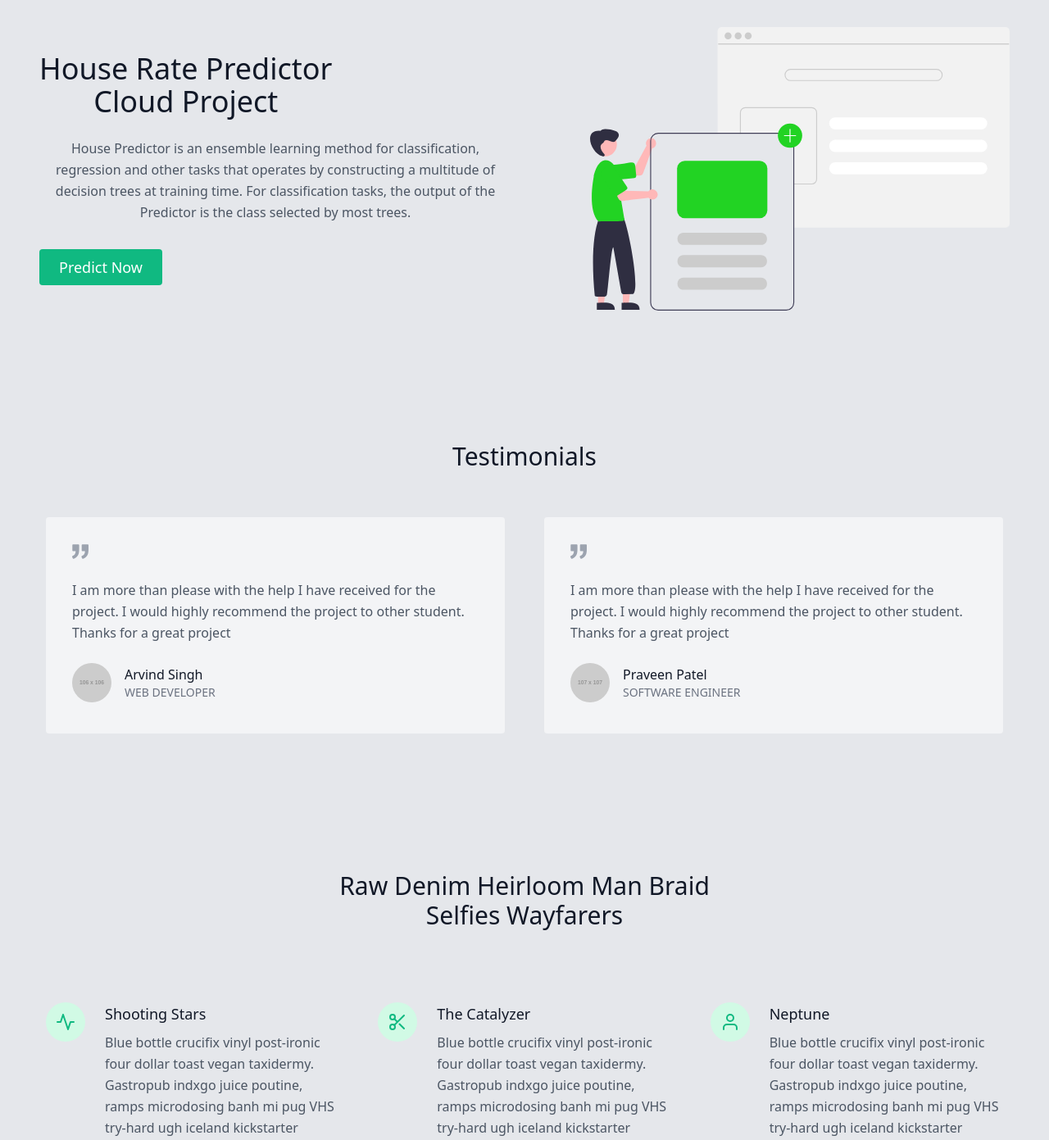
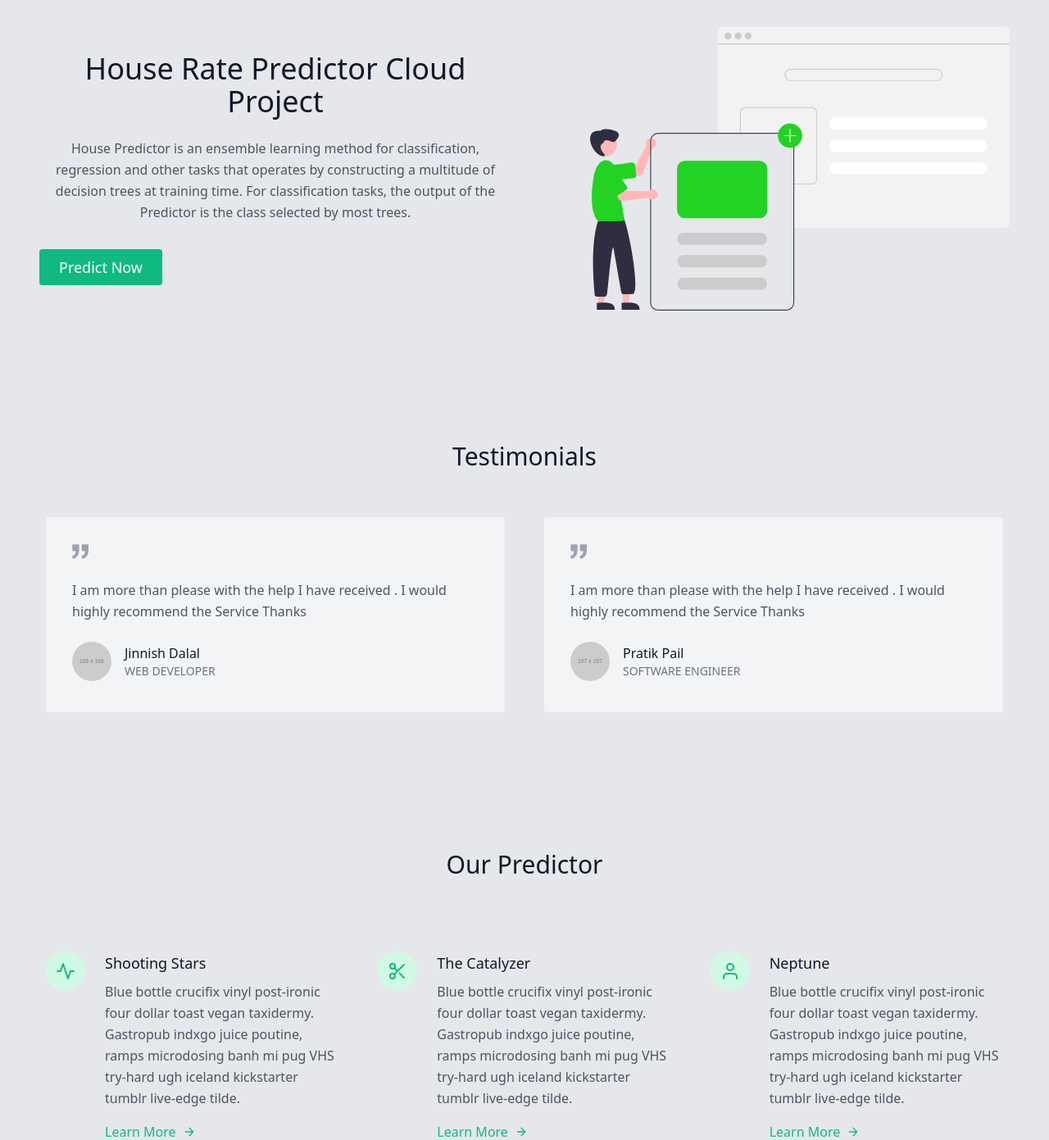
Before and after one commit to pratik9881/FNP, a Flask app: page / in a window 1280 px wide. Shown: the part 128-1519 px from the top of the page at 82% size. Run offline with Flask 2, Linux system fonts and the light colour scheme; grey boxes labelled with a size stand in for pictures from a placeholder-image service; parts of the project's set-up code (start-up, migrations or seed data) failed here and were passed over; some libraries are stand-ins or nearby versions.

Commit message:
Update index.html

```diff
--- a/templates/index.html
+++ b/templates/index.html
@@ -31,8 +31,8 @@
       <section class="text-gray-600 body-font -my-8">
         <div class="container mx-auto flex px-5 py-24 md:flex-row flex-col items-center">
           <div class="lg:flex-grow md:w-1/2 lg:pr-24 md:pr-16 flex flex-col md:items-start md:text-left mb-16 md:mb-0 items-center text-center">
-            <h1 class="title-font sm:text-4xl text-3xl mb-4 font-medium text-gray-900">House Rate Predictor
-              <br class="hidden lg:inline-block">Cloud Project
+            <h1 class="title-font sm:text-4xl text-3xl mb-4 font-medium text-gray-900">House Rate Predictor  Cloud Project
+              <br class="hidden lg:inline-block">
             </h1>
             <p class="mb-8 leading-relaxed">House Predictor is an ensemble learning method for classification, regression and other tasks that operates by constructing a multitude of decision trees at training time. For classification tasks, the output of the Predictor is the class selected by most trees.</p>
             <div class="flex justify-center">
@@ -54,11 +54,11 @@
                 <svg xmlns="http://www.w3.org/2000/svg" fill="currentColor" class="block w-5 h-5 text-gray-400 mb-4" viewBox="0 0 975.036 975.036">
                   <path d="M925.036 57.197h-304c-27.6 0-50 22.4-50 50v304c0 27.601 22.4 50 50 50h145.5c-1.9 79.601-20.4 143.3-55.4 191.2-27.6 37.8-69.399 69.1-125.3 93.8-25.7 11.3-36.8 41.7-24.8 67.101l36 76c11.6 24.399 40.3 35.1 65.1 24.399 66.2-28.6 122.101-64.8 167.7-108.8 55.601-53.7 93.7-114.3 114.3-181.9 20.601-67.6 30.9-159.8 30.9-276.8v-239c0-27.599-22.401-50-50-50zM106.036 913.497c65.4-28.5 121-64.699 166.9-108.6 56.1-53.7 94.4-114.1 115-181.2 20.6-67.1 30.899-159.6 30.899-277.5v-239c0-27.6-22.399-50-50-50h-304c-27.6 0-50 22.4-50 50v304c0 27.601 22.4 50 50 50h145.5c-1.9 79.601-20.4 143.3-55.4 191.2-27.6 37.8-69.4 69.1-125.3 93.8-25.7 11.3-36.8 41.7-24.8 67.101l35.9 75.8c11.601 24.399 40.501 35.2 65.301 24.399z"></path>
                 </svg>
-                <p class="leading-relaxed mb-6">I am more than please with the help I have received for the project. I would highly recommend the project to other student. Thanks for a great project</p>
+                <p class="leading-relaxed mb-6">I am more than please with the help I have received . I would highly recommend the Service Thanks </p>
                 <a class="inline-flex items-center">
                   <img alt="testimonial" src="https://dummyimage.com/106x106" class="w-12 h-12 rounded-full flex-shrink-0 object-cover object-center">
                   <span class="flex-grow flex flex-col pl-4">
-                    <span class="title-font font-medium text-gray-900">Arvind Singh</span>
+                    <span class="title-font font-medium text-gray-900">Jinnish Dalal</span>
                     <span class="text-gray-500 text-sm">WEB DEVELOPER</span>
                   </span>
                 </a>
@@ -69,11 +69,11 @@
                 <svg xmlns="http://www.w3.org/2000/svg" fill="currentColor" class="block w-5 h-5 text-gray-400 mb-4" viewBox="0 0 975.036 975.036">
                   <path d="M925.036 57.197h-304c-27.6 0-50 22.4-50 50v304c0 27.601 22.4 50 50 50h145.5c-1.9 79.601-20.4 143.3-55.4 191.2-27.6 37.8-69.399 69.1-125.3 93.8-25.7 11.3-36.8 41.7-24.8 67.101l36 76c11.6 24.399 40.3 35.1 65.1 24.399 66.2-28.6 122.101-64.8 167.7-108.8 55.601-53.7 93.7-114.3 114.3-181.9 20.601-67.6 30.9-159.8 30.9-276.8v-239c0-27.599-22.401-50-50-50zM106.036 913.497c65.4-28.5 121-64.699 166.9-108.6 56.1-53.7 94.4-114.1 115-181.2 20.6-67.1 30.899-159.6 30.899-277.5v-239c0-27.6-22.399-50-50-50h-304c-27.6 0-50 22.4-50 50v304c0 27.601 22.4 50 50 50h145.5c-1.9 79.601-20.4 143.3-55.4 191.2-27.6 37.8-69.4 69.1-125.3 93.8-25.7 11.3-36.8 41.7-24.8 67.101l35.9 75.8c11.601 24.399 40.501 35.2 65.301 24.399z"></path>
                 </svg>
-                <p class="leading-relaxed mb-6">I am more than please with the help I have received for the project. I would highly recommend the project to other student. Thanks for a great project</p>
+                <p class="leading-relaxed mb-6">I am more than please with the help I have received . I would highly recommend the Service Thanks </p>
                 <a class="inline-flex items-center">
                   <img alt="testimonial" src="https://dummyimage.com/107x107" class="w-12 h-12 rounded-full flex-shrink-0 object-cover object-center">
                   <span class="flex-grow flex flex-col pl-4">
-                    <span class="title-font font-medium text-gray-900">Praveen Patel</span>
+                    <span class="title-font font-medium text-gray-900">Pratik Pail</span>
                     <span class="text-gray-500 text-sm">SOFTWARE ENGINEER</span>
                   </span>
                 </a>
@@ -84,8 +84,8 @@
       </section>
       <section class="text-gray-600 body-font -my-8">
         <div class="container px-5 py-24 mx-auto">
-          <h1 class="sm:text-3xl text-2xl font-medium title-font text-center text-gray-900 mb-20">Raw Denim Heirloom Man Braid
-            <br class="hidden sm:block">Selfies Wayfarers
+          <h1 class="sm:text-3xl text-2xl font-medium title-font text-center text-gray-900 mb-20">Our Predictor
+            <br class="hidden sm:block">
           </h1>
           <div class="flex flex-wrap sm:-m-4 -mx-4 -mb-10 -mt-4 md:space-y-0 space-y-6">
             <div class="p-4 md:w-1/3 flex">
```
